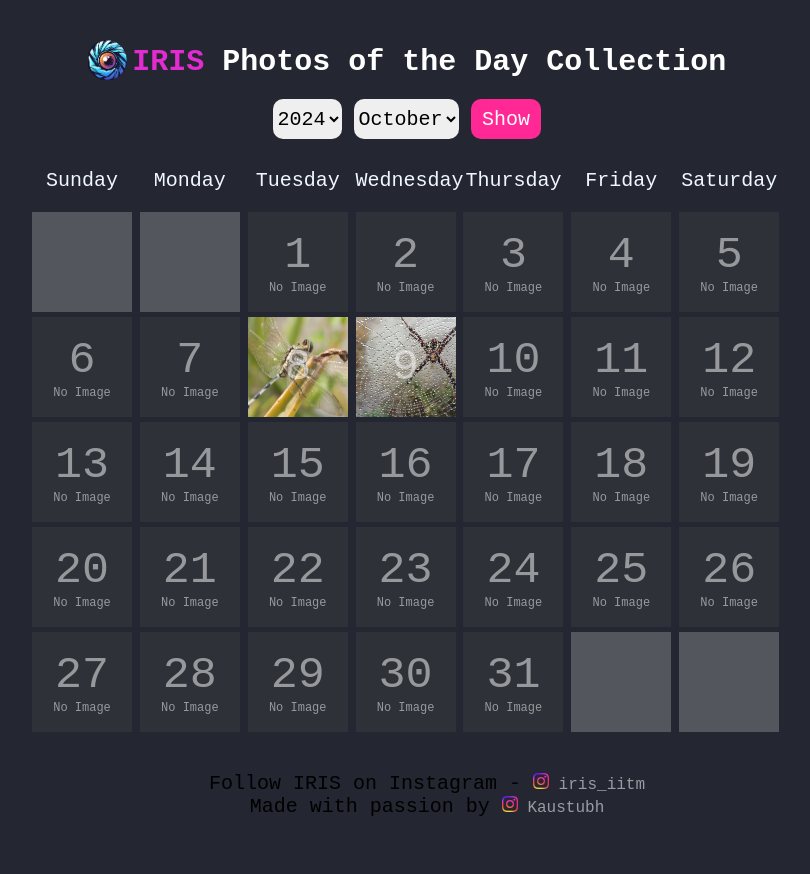
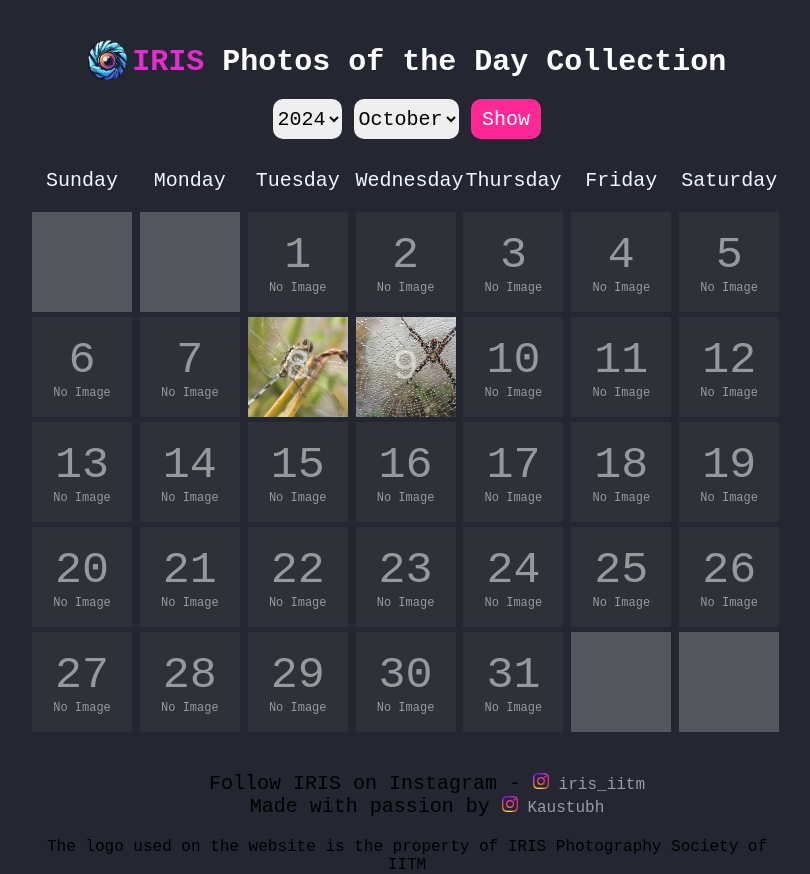
Before and after one commit to kaustubhismyname/iris, a plain HTML site: page index.html in a window 1280 px wide. Shown: the whole page, without its empty margins (233-1043 px from the left). Before the commit the page ends 838 px from the top, so only its background shows below. Drawn offline with Linux system fonts and the light colour scheme; a web font is replaced by a local one.

Commit message:
modified:   index.html 	modified:   styles.css

```diff
--- a/index.html
+++ b/index.html
@@ -105,6 +105,7 @@
         <li>Follow IRIS on Instagram - <a href="https://instagram.com/iris_iitm"> <img src="/images/insta-icon.png" style="height: 16px;"  alt="">  iris_iitm</a></li>
         <li>Made with passion by <a href="https://instagram.com/kaustubhismyname" target="_blank"> <img src="/images/insta-icon.png" style="height: 16px;"  alt="">  Kaustubh</a></li>
       </ul>
+      The logo used on the website is the property of IRIS Photography Society of IITM
     </footer>
   </body>
 </html>
--- a/styles.css
+++ b/styles.css
@@ -8,6 +8,7 @@ body {
   background-color: rgb(36, 39, 49);
   width: 750px;
   margin: 0 auto;
+  position: relative;
 }
 
 form {
```
